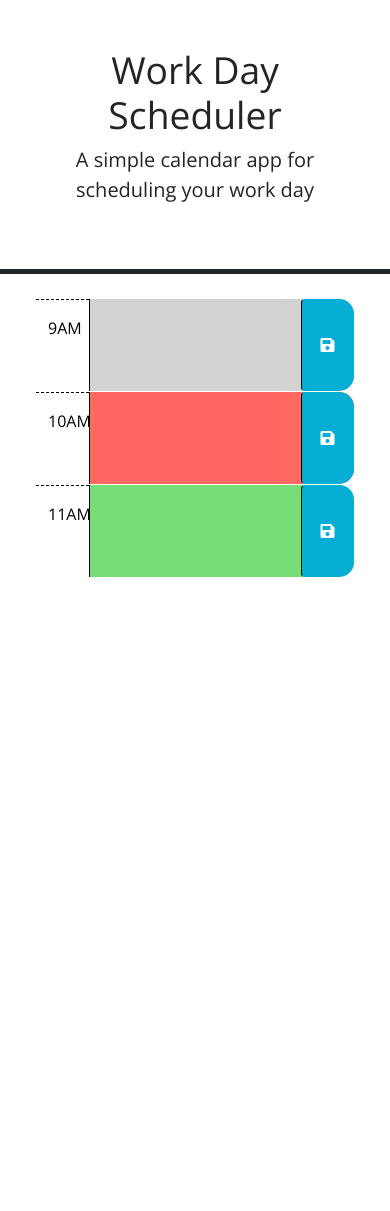
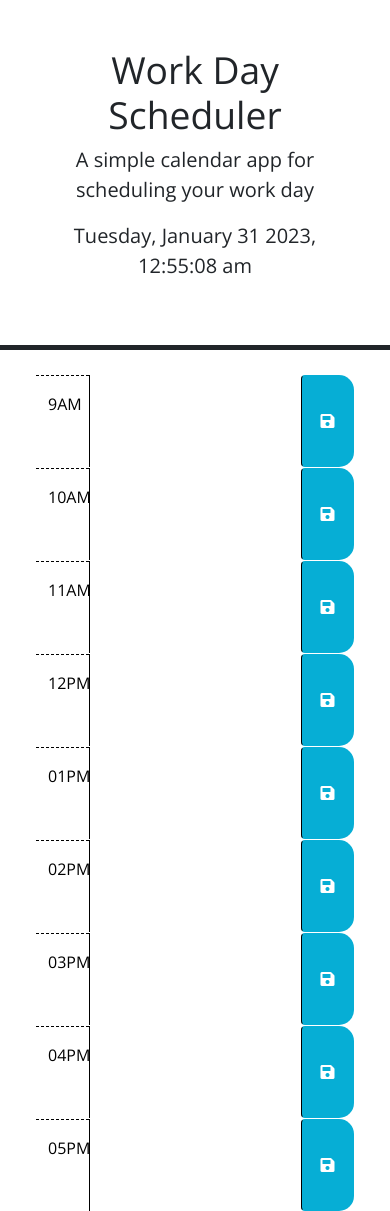
Before and after one commit to Jegaco/daily-planner-scheduler, a plain HTML site: page index.html in a window 390 px wide. Before the commit the page ends 844 px from the top, so only its background shows below. Drawn offline with nearby package versions, Linux system fonts and the light colour scheme.

Commit message:
Added more timeslots in html, started js code

```diff
--- a/assets/javascript/script.js
+++ b/assets/javascript/script.js
@@ -1,7 +1,8 @@
 // Wrap all code that interacts with the DOM in a call to jQuery to ensure that
 // the code isn't run until the browser has finished rendering all the elements
 // in the html.
-$(function () {
+
+$(function() {
   // TODO: Add a listener for click events on the save button. This code should
   // use the id in the containing time-block as a key to save the user input in
   // local storage. HINT: What does `this` reference in the click listener
@@ -9,15 +10,58 @@ $(function () {
   // time-block containing the button that was clicked? How might the id be
   // useful when saving the description in local storage?
   //
+  $(".savebtn").click(function (e) {
+    e.preventDefault();
+
+    var task = $(this).siblings(".description").val();
+    var time = $(this).parent().attr("id");
+
+    dailyTasks.push({
+      time: time,
+      task: task,
+    })
+    localStorage.setItem("dailyTasks", JSON.stringify(dailyTasks));
+    console.log(localStorage);
+  })
+
   // TODO: Add code to apply the past, present, or future class to each time
   // block by comparing the id to the current hour. HINTS: How can the id
   // attribute of each time-block be used to conditionally add or remove the
   // past, present, and future classes? How can Day.js be used to get the
   // current hour in 24-hour time?
   //
+    function currentTime() {
+      var currentHour = dayjs().hour();
+      var diffHour = currentHour.diff()
+
+      $(".time-block").each(function() {
+         if (diffHour < currentHour) {
+          $(this).addClass("past");
+         } else if (diffHour > currentHour) {
+          $(this).addClass("future");
+         } else {
+          $(this).addClass("present")
+         }
+      });
+      }
+
   // TODO: Add code to get any user input that was saved in localStorage and set
   // the values of the corresponding textarea elements. HINT: How can the id
   // attribute of each time-block be used to do this?
-  //
+  // $("#hour-1").(".description").val()
+
+  $("#hour-9 .description").val(localStorage.getItem("hour-9"));
+  $("#hour-10 .description").val(localStorage.getItem("hour-10"));
+  $("#hour-11 .description").val(localStorage.getItem("hour-11"));
+  $("#hour-12 .description").val(localStorage.getItem("hour-12"));
+  $("#hour-13 .description").val(localStorage.getItem("hour-13"));
+  $("#hour-14 .description").val(localStorage.getItem("hour-14"));
+  $("#hour-15 .description").val(localStorage.getItem("hour-15"));
+  $("#hour-16 .description").val(localStorage.getItem("hour-16"));
+  $("#hour-17 .description").val(localStorage.getItem("hour-17"));
+
+
   // TODO: Add code to display the current date in the header of the page.
+  var today = dayjs().format("dddd, MMMM D YYYY, h:mm:ss a");
+$("#currentDay").text(today);
 });
--- a/index.html
+++ b/index.html
@@ -4,6 +4,11 @@
     <meta charset="UTF-8" />
     <meta name="viewport" content="width=device-width, initial-scale=1.0" />
     <meta http-equiv="X-UA-Compatible" content="ie=edge" />
+    <script
+      src="https://cdn.jsdelivr.net/npm/dayjs@1.11.3/dayjs.min.js"
+      integrity="sha256-iu/zLUB+QgISXBLCW/mcDi/rnf4m4uEDO0wauy76x7U="
+      crossorigin="anonymous"
+    ></script>
     <link
       rel="stylesheet"
       href="https://cdn.jsdelivr.net/npm/bootstrap@5.1.3/dist/css/bootstrap.min.css"
@@ -40,7 +45,10 @@
         -->
 
       <!-- Example of a past time block. The "past" class adds a gray background color. -->
-      <div id="hour-9" class="row time-block past">
+      <!-- Example of a a present time block. The "present" class adds a red background color. -->
+      <!-- Example of a future time block. The "future" class adds a green background color. -->
+
+      <div id="hour-9" class="row time-block">
         <div class="col-2 col-md-1 hour text-center py-3">9AM</div>
         <textarea class="col-8 col-md-10 description" rows="3"> </textarea>
         <button class="btn saveBtn col-2 col-md-1" aria-label="save">
@@ -48,8 +56,8 @@
         </button>
       </div>
 
-      <!-- Example of a a present time block. The "present" class adds a red background color. -->
-      <div id="hour-10" class="row time-block present">
+
+      <div id="hour-10" class="row time-block">
         <div class="col-2 col-md-1 hour text-center py-3">10AM</div>
         <textarea class="col-8 col-md-10 description" rows="3"> </textarea>
         <button class="btn saveBtn col-2 col-md-1" aria-label="save">
@@ -57,9 +65,57 @@
         </button>
       </div>
 
-      <!-- Example of a future time block. The "future" class adds a green background color. -->
-      <div id="hour-11" class="row time-block future">
+
+      <div id="hour-11" class="row time-block">
         <div class="col-2 col-md-1 hour text-center py-3">11AM</div>
+        <textarea class="col-8 col-md-10 description" rows="3"> </textarea>
+        <button class="btn saveBtn col-2 col-md-1" aria-label="save">
+          <i class="fas fa-save" aria-hidden="true"></i>
+        </button>
+      </div>
+
+      <div id="hour-12" class="row time-block">
+        <div class="col-2 col-md-1 hour text-center py-3">12PM</div>
+        <textarea class="col-8 col-md-10 description" rows="3"> </textarea>
+        <button class="btn saveBtn col-2 col-md-1" aria-label="save">
+          <i class="fas fa-save" aria-hidden="true"></i>
+        </button>
+      </div>
+
+      <div id="hour-13" class="row time-block">
+        <div class="col-2 col-md-1 hour text-center py-3">01PM</div>
+        <textarea class="col-8 col-md-10 description" rows="3"> </textarea>
+        <button class="btn saveBtn col-2 col-md-1" aria-label="save">
+          <i class="fas fa-save" aria-hidden="true"></i>
+        </button>
+      </div>
+
+      <div id="hour-14" class="row time-block">
+        <div class="col-2 col-md-1 hour text-center py-3">02PM</div>
+        <textarea class="col-8 col-md-10 description" rows="3"> </textarea>
+        <button class="btn saveBtn col-2 col-md-1" aria-label="save">
+          <i class="fas fa-save" aria-hidden="true"></i>
+        </button>
+      </div>
+
+      <div id="hour-15" class="row time-block">
+        <div class="col-2 col-md-1 hour text-center py-3">03PM</div>
+        <textarea class="col-8 col-md-10 description" rows="3"> </textarea>
+        <button class="btn saveBtn col-2 col-md-1" aria-label="save">
+          <i class="fas fa-save" aria-hidden="true"></i>
+        </button>
+      </div>
+
+      <div id="hour-16" class="row time-block">
+        <div class="col-2 col-md-1 hour text-center py-3">04PM</div>
+        <textarea class="col-8 col-md-10 description" rows="3"> </textarea>
+        <button class="btn saveBtn col-2 col-md-1" aria-label="save">
+          <i class="fas fa-save" aria-hidden="true"></i>
+        </button>
+      </div>
+
+      <div id="hour-17" class="row time-block">
+        <div class="col-2 col-md-1 hour text-center py-3">05PM</div>
         <textarea class="col-8 col-md-10 description" rows="3"> </textarea>
         <button class="btn saveBtn col-2 col-md-1" aria-label="save">
           <i class="fas fa-save" aria-hidden="true"></i>
```
